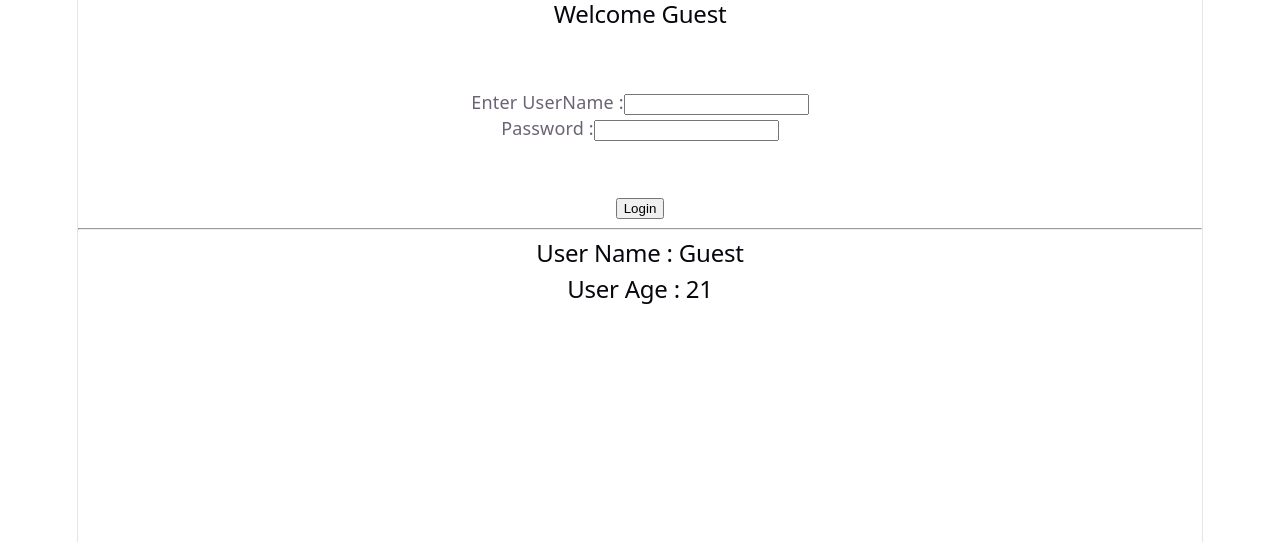
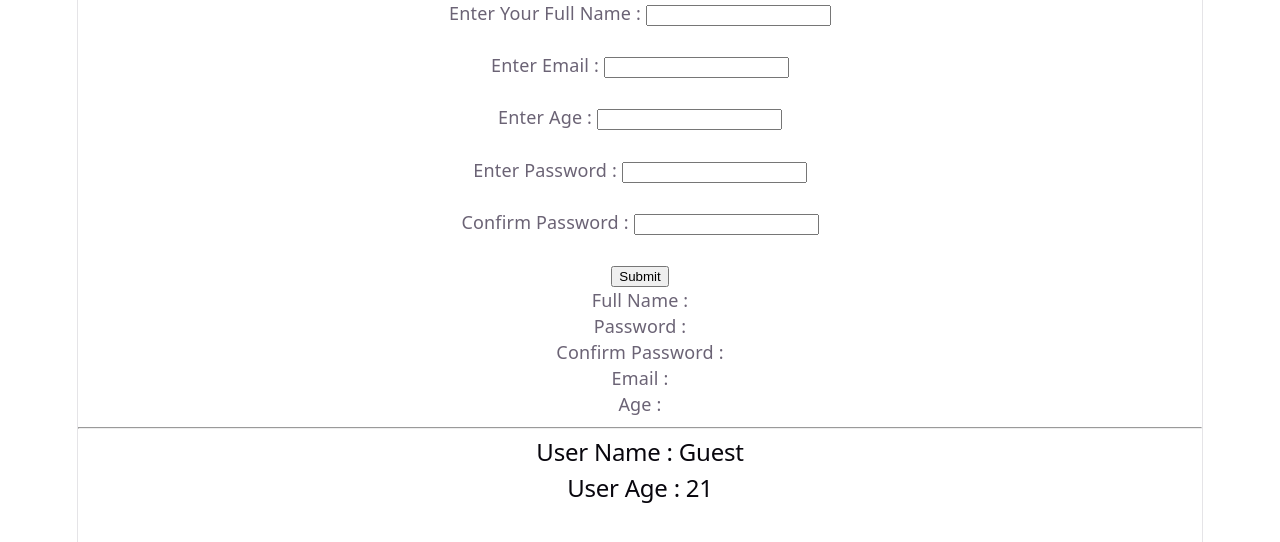
Before and after one commit to DEVJI708/React-lecture, a React (Vite) app: page / in a window 1280 px wide. Shown: the top 542 px of the page. Built offline with nearby package versions, Linux system fonts and the light colour scheme.

Commit message:
13/7 Second time

```diff
--- a/src/App.jsx
+++ b/src/App.jsx
@@ -1,8 +1,9 @@
 
-import { useState } from 'react';
+//import { useState } from 'react';
 import './App.css'
-import Student from './Student.jsx'
+//import Student from './Student.jsx'
 import User  from './User.jsx';
+import Registration  from './Registration.jsx';
 /*
 function App() {
 let Mark = [50,60,70,80];
@@ -17,16 +18,19 @@ let Mark = [50,60,70,80];
 */
 
 function App(){
+  /*
   const  [status,setStatus] = useState("false");
   const  [username, setUsername] = useState("Guest");
-  return(
-    <>
-        <Student status = {status}
+
+   <Student status = {status}
         setStatus = {setStatus}
         username = {username}
         setUsername = {setUsername}
 
-        />
+        />*/
+  return(
+    <>
+        <Registration/>
         <User/>
     </>
   )
--- a/src/Header.jsx
+++ b/src/Header.jsx
@@ -1,3 +1,4 @@
+/*
 import { Component, Fragment ,} from "react"
 import { useState } from "react";
 
@@ -109,3 +110,5 @@ function Logo(){
     );
   }
 }
+
+*/
--- /dev/null
+++ b/src/Registration.jsx
@@ -0,0 +1,86 @@
+import { useState, useRef } from "react"; // Hooks import
+
+export default function Registration() {
+  // Functional Component
+
+  const [Fullnm, setFullnm] = useState(""); // Controlled Full Name
+  const [password, setPassword] = useState(""); // Controlled Password
+  const [confirmPassword, setConfirmPassword] = useState(""); // Controlled Confirm Password
+  const age = useRef(null); // Uncontrolled Age
+  const email = useRef(null); // Uncontrolled Email
+
+  const[finalFullnm,setfinalFullnm]=useState("");
+  const[finalpassword,setfinalPassword] = useState("");
+  const[finalconfirmPassword, setfinalConfirmPassword] = useState("");
+  const [finalage , setfinalage] = useState("");
+  const [finalemail , setfinalemail] = useState("");
+
+
+  function handle(e)
+  {
+    e.preventDefault(e);
+    setfinalFullnm(Fullnm);
+    setfinalPassword(password);
+    setConfirmPassword(finalconfirmPassword);
+    setfinalage(age.current.value);
+    setfinalemail(email.current.value);
+
+    alert("Form Submit Successfully...");
+
+  }
+
+  return (
+    <>
+      <div>
+        {/* Form */}
+        <form onSubmit={handle} >
+
+          <label htmlFor="fnm">Enter Your Full Name : </label> {/* Label */}
+          <input
+            type="text"
+            id="fnm"
+            name="fnm"
+            value={Fullnm}
+            onChange={(e) => setFullnm(e.target.value)}
+          />
+          <br />
+          <br />
+          <label htmlFor="email">Enter Email : </label>
+          <input type="email" id="email" name="email" ref={email} />
+          <br />
+          <br />
+          <label htmlFor="age">Enter Age : </label>
+          <input type="number" id="age" name="age" ref={age} />
+          <br />
+          <br />
+          <label htmlFor="password">Enter Password : </label>
+          <input
+            type="password"
+            id="password"
+            name="password"
+            value={password}
+            onChange={(e) => setPassword(e.target.value)}
+          />
+          <br />
+          <br />
+          <label htmlFor="confirmPassword">Confirm Password : </label>
+          <input
+            type="password"
+            id="confirmPassword"
+            name="confirmPassword"
+            value={confirmPassword}
+            onChange={(e) => setConfirmPassword(e.target.value)}
+          />
+          <br />
+          <br />
+          <button>Submit</button> {/* Submit Button */}
+          <p>Full Name : {finalFullnm}</p>
+          <p>Password : {finalpassword}</p>
+          <p>Confirm Password : {setfinalConfirmPassword}</p>
+          <p>Email : {finalemail}</p>
+          <p>Age : {finalage}</p>
+        </form>
+      </div>
+    </>
+  );
+}
--- a/src/Student.jsx
+++ b/src/Student.jsx
@@ -1,4 +1,4 @@
-import { useState } from 'react';
+// import { useState } from 'react';
 /*
 // passing props parameter as object
 
@@ -40,6 +40,8 @@ export default function Student({name,age,no,mark}){
 
 }
 */
+
+/*
 export default function Login({status,setStatus,username,setUsername}){
     const[Temp,setTemp]=useState("");
 
@@ -70,4 +72,4 @@ export default function Login({status,setStatus,username,setUsername}){
         </div>
         </>
     )
-}
+}*/
--- a/src/main.jsx
+++ b/src/main.jsx
@@ -2,6 +2,7 @@ import { StrictMode } from 'react'
 import { createRoot } from 'react-dom/client'
 import './index.css'
 import App from './App.jsx'
+
 
 
 createRoot(document.getElementById('root')).render(
```
